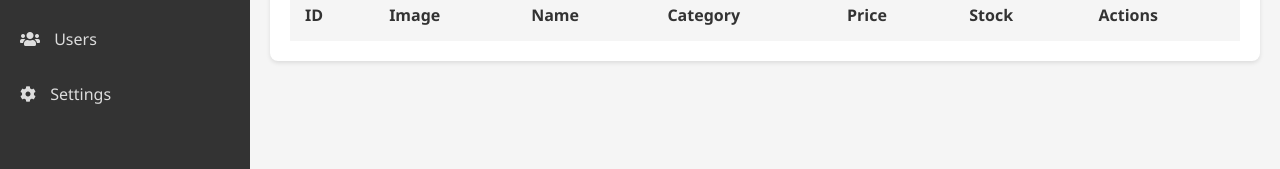
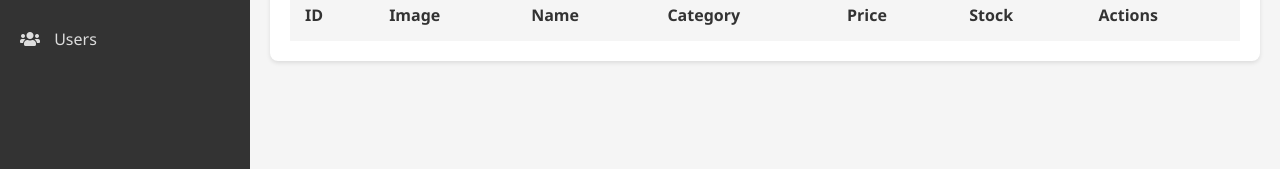
Before and after one commit to Sankalp-Sachapara/wellness-store-project, a website: page public/admin/manage-products.html in a window 1280 px wide. Shown: the part 293-462 px from the top of the page. Drawn offline with Linux system fonts and the light colour scheme; no server answers; sample sign-in values are in the browser's storage.

Commit message:
Update product management page to remove settings section

```diff
--- a/public/admin/manage-products.html
+++ b/public/admin/manage-products.html
@@ -34,7 +34,6 @@
         <li><a href="manage-products.html" class="active"><i class="fas fa-box"></i> Products</a></li>
         <li><a href="manage-carts.html"><i class="fas fa-shopping-cart"></i> Carts</a></li>
         <li><a href="manage-users.html"><i class="fas fa-users"></i> Users</a></li>
-        <li><a href="#"><i class="fas fa-cog"></i> Settings</a></li>
       </ul>
     </div>
 
```
